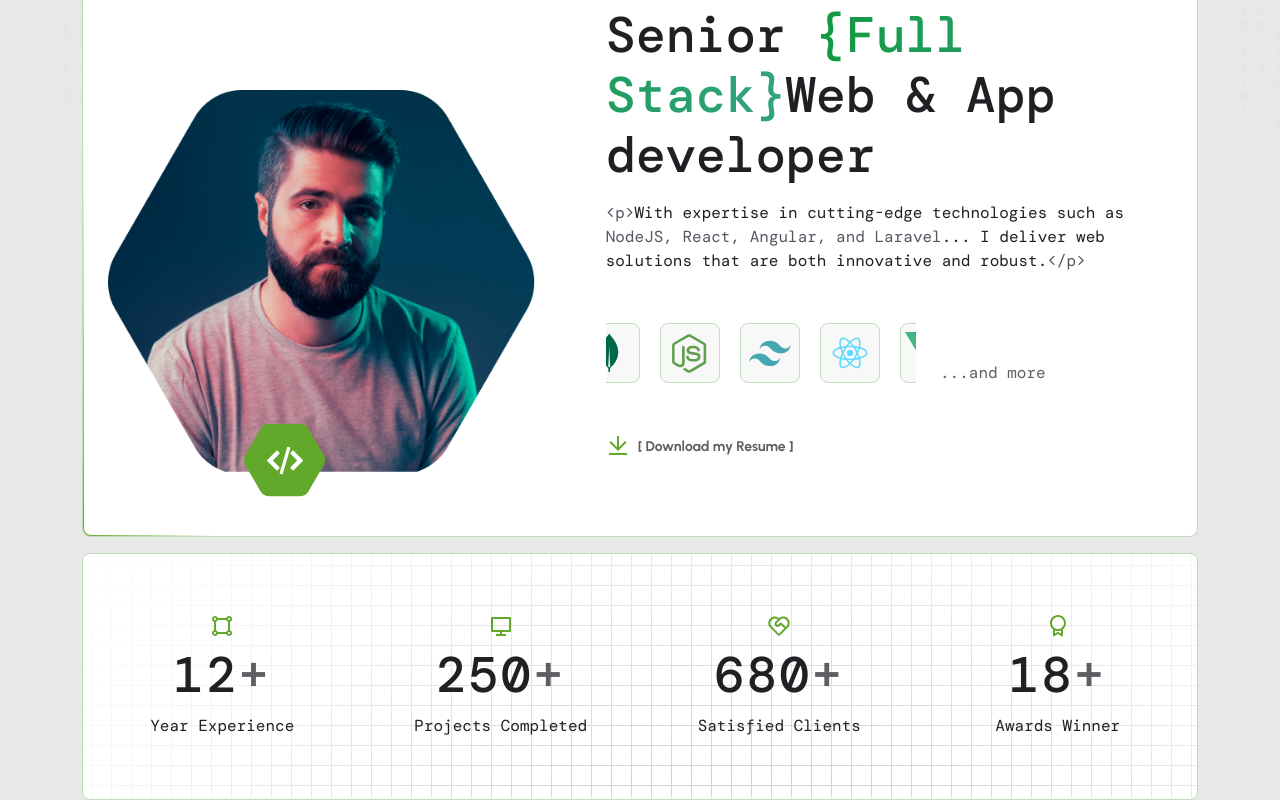
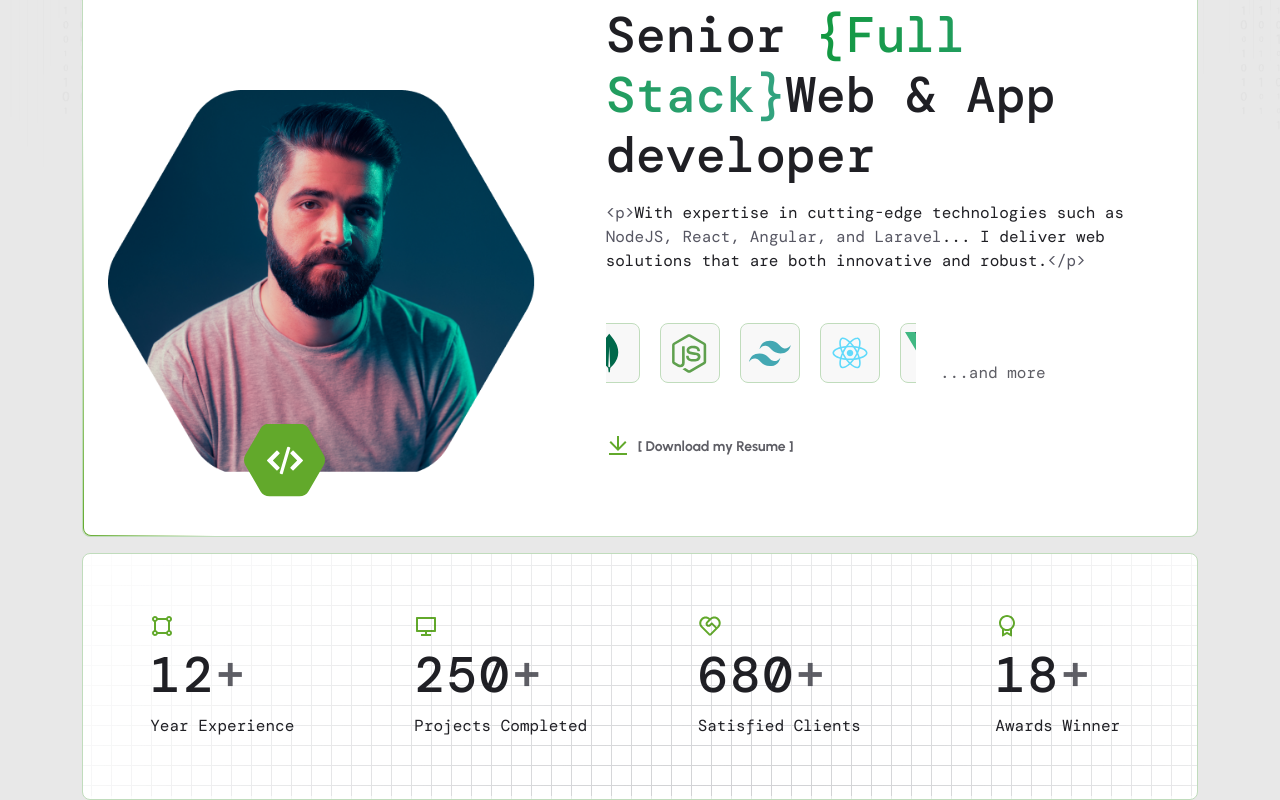
Before and after one commit to devrifaj/portfolio, a Next.js app: page / in a window 1280 px wide. Shown: the part 225-1025 px from the top of the page. Built offline with nearby package versions, Linux system fonts and the light colour scheme; a web font is replaced by a local one.

Commit message:
statistics updated

```diff
--- a/components/Statistics.tsx
+++ b/components/Statistics.tsx
@@ -8,7 +8,7 @@ const Statistics = () => {
           {/* statistics items start */}
           {statistics.map(({ id, count, countTag, icon: Icon }) => (
             <div key={id} className="flex-center">
-              <div className="flex-center flex-col lg:flex-none">
+              <div className="flex flex-col items-center lg:items-start">
                 <Icon size={24} className="text-primary-2" />
                 <h2 className="text-neutral-300 font-medium text-[50px] my-0 tracking-wider">
                   <span className="text-neutral-0 ">{count}</span>
```
